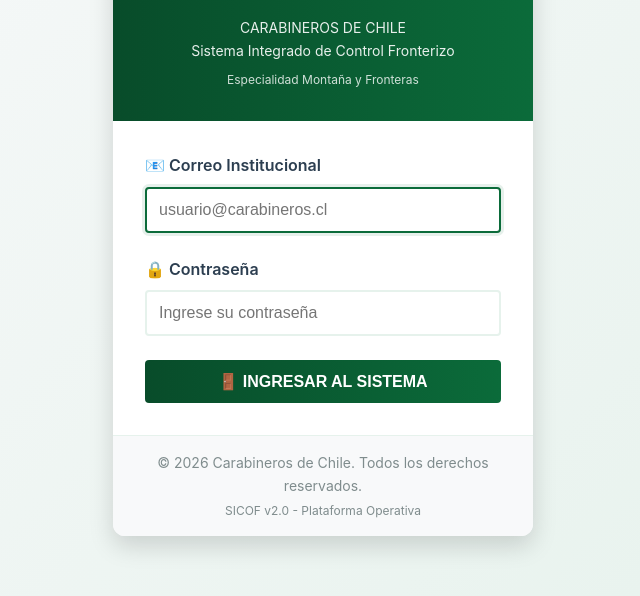
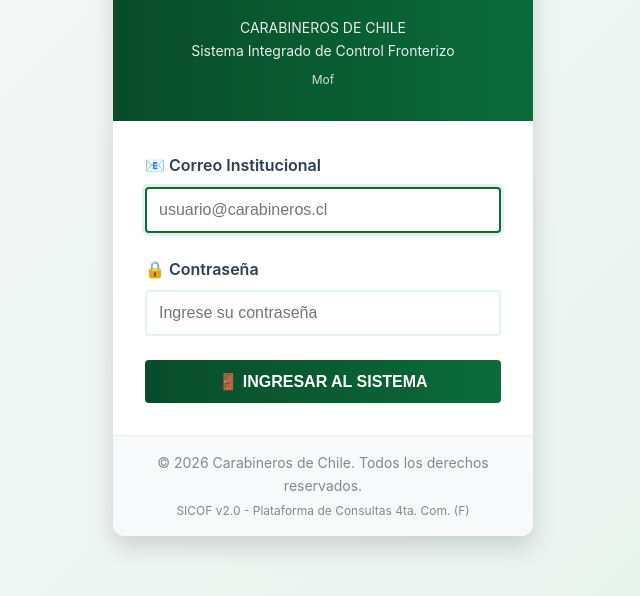
Before and after one commit to operacionesad4tacom-lab/SICOF-CHACALLUTA-2026, a plain HTML site: page index.html in a window 1280 px wide. Shown: the part 194-790 px from the top of the page, without its empty margins (317-957 px from the left). Drawn offline with nearby package versions, Linux system fonts and the light colour scheme; no server answers.

Commit message:
Update index.html

```diff
--- a/index.html
+++ b/index.html
@@ -16,7 +16,7 @@
                     <img src="assets/logos/escudo-carabineros.png" alt="Carabineros de Chile" class="login-logo">
                     <p style="opacity: 0.9; font-size: 0.875rem;">CARABINEROS DE CHILE</p>
                     <p style="opacity: 0.9; font-size: 0.875rem;">Sistema Integrado de Control Fronterizo</p>
-                    <p style="opacity: 0.8; font-size: 0.75rem; margin-top: 8px;">Especialidad Montaña y Fronteras</p>
+                    <p style="opacity: 0.8; font-size: 0.75rem; margin-top: 8px;">Mof</p>
                 </div>
 
                 <div class="login-body">
@@ -45,7 +45,7 @@
 
                 <div class="login-footer">
                     <p>© 2026 Carabineros de Chile. Todos los derechos reservados.</p>
-                    <p style="font-size: 0.75rem; margin-top: 4px;">SICOF v2.0 - Plataforma Operativa</p>
+                    <p style="font-size: 0.75rem; margin-top: 4px;">SICOF v2.0 - Plataforma de Consultas 4ta. Com. (F)</p>
                 </div>
             </div>
         </div>
```
